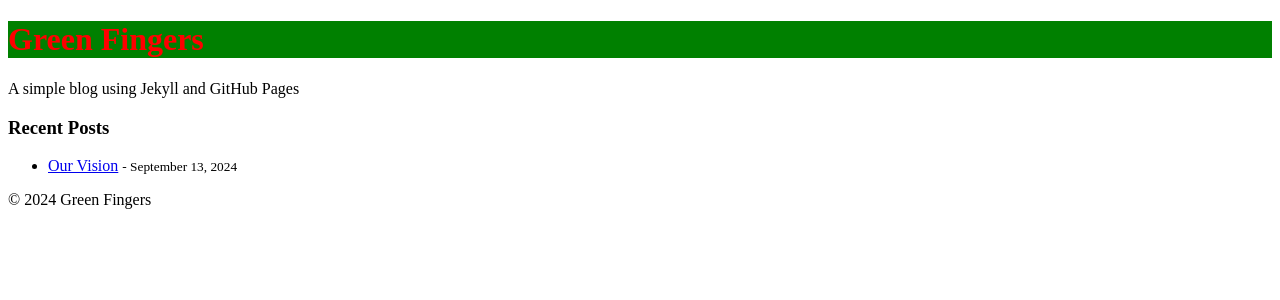
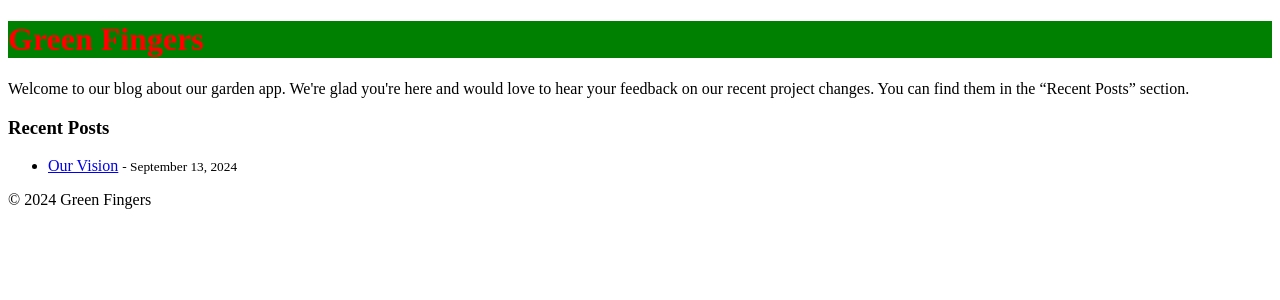
Before and after one commit to Green-Fingers-App/gardeningApp, a Jekyll site: the page built from docs/index.md, in a window 1280 px wide. Shown: the top 300 px of the page. Built offline with Jekyll 4.4.1, drawn with Linux system fonts in a browser that asks for light colours; comment, search, counter and statistics services are not loaded.

Commit message:
Update _config.yml

```diff
--- a/docs/_config.yml
+++ b/docs/_config.yml
@@ -1,5 +1,5 @@
 title: Green Fingers
-description: A simple blog using Jekyll and GitHub Pages
+description: Welcome to our blog about our garden app. We're glad you're here and would love to hear your feedback on our recent project changes. You can find them in the “Recent Posts” section.
 baseurl: "" # Leave blank unless you have a custom domain
 baseurl: "/gardeningApp"  # This is important for correct URLs on GitHub Pages
 url: "https://dhbw-malte.github.io"  # Your main domain without the subdirectory
```
